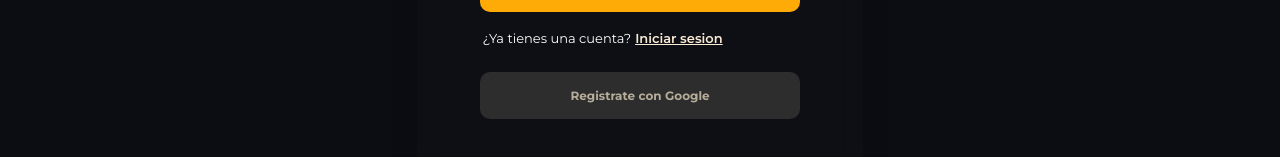
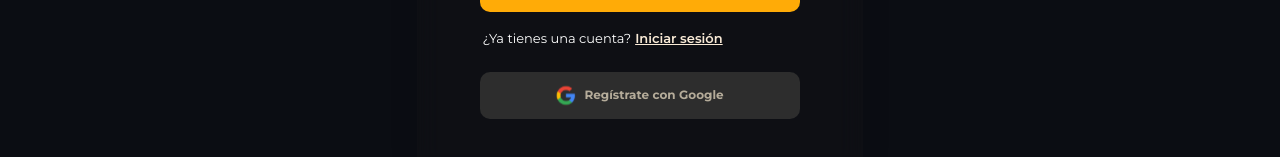
Before and after one commit to Yaguarete4/Fraktal, a React (Vite) app in the folder FrontEnd/Fraktal/: page /login in a window 1280 px wide. Shown: the part 517-674 px from the top of the page. Built offline with nearby package versions, Linux system fonts and the light colour scheme.

Commit message:
logo google

```diff
--- a/FrontEnd/Fraktal/src/components/Login.jsx
+++ b/FrontEnd/Fraktal/src/components/Login.jsx
@@ -1,23 +1,25 @@
-
 import React, { useEffect } from 'react';
 import '../css/login.css';
 import { Link } from 'react-router-dom';
+import logoGoogle from '../img/google.svg';
 
 export const Login = () => {
-
     return (
         <div className="loginContainer">
             <div className="titu">Registrarse</div>
-            <input placeholder="Nombre de usuario" class="input" name="text" type="text"></input>
-            <input placeholder="Mail" class="input" name="text" type="text"></input>
-            <input placeholder="Contraseña" class="input" name="text" type="text"></input>
-            <input placeholder="Confirmar constraseña" class="input" name="text" type="text"></input>
+            <input placeholder="Nombre de usuario" className="input" name="text" type="text"></input>
+            <input placeholder="Mail" className="input" name="text" type="text"></input>
+            <input placeholder="Contraseña" className="input" name="text" type="text"></input>
+            <input placeholder="Confirmar constraseña" className="input" name="text" type="text"></input>
             <button className="regi">Registrarse</button>
             <div className="caja-inicio-sesion">
                 <div className="inicio-sesion">¿Ya tienes una cuenta?</div>
-                <Link to="/signup" className="linki">Iniciar sesion</Link>
+                <Link to="/signup" className="linki">Iniciar sesión</Link>
             </div>
-            <button className="but">Registrate con Google</button>
+            <button className="but">
+                <img src={logoGoogle} alt="Logo de Google" style={{ marginRight: '8px', verticalAlign: 'middle' }} />
+                Regístrate con Google
+            </button>
         </div>
-  );
+    );
 };
--- a/FrontEnd/Fraktal/src/css/login.css
+++ b/FrontEnd/Fraktal/src/css/login.css
@@ -90,3 +90,17 @@
   cursor: pointer;
   border: none;
 }
+::-webkit-scrollbar{
+  width: 9px;
+}
+::-webkit-scrollbar-thumb{
+  background-color: #FFAB07;
+  border-radius: 3px;
+}
+::-webkit-scrollbar-track{
+  background-color: #0B0D13;
+}
+::-webkit-scrollbar-thumb:hover{
+  background: #d38f06;
+  transition: background-color 0.5s ease-in-out;
+}
--- a/FrontEnd/Fraktal/src/css/style.css
+++ b/FrontEnd/Fraktal/src/css/style.css
@@ -210,3 +210,17 @@ header{
   }
   @media (min-width: 1370px){
   }
+  ::-webkit-scrollbar{
+    width: 9px;
+  }
+  ::-webkit-scrollbar-thumb{
+    background-color: #FFAB07;
+    border-radius: 3px;
+  }
+  ::-webkit-scrollbar-track{
+    background-color: #0B0D13;
+  }
+  ::-webkit-scrollbar-thumb:hover{
+    background: #d38f06;
+    transition: background-color 0.5s ease-in-out;
+  }
--- a/FrontEnd/Fraktal/src/css/style1.css
+++ b/FrontEnd/Fraktal/src/css/style1.css
@@ -190,3 +190,17 @@
 }
 @media (min-width: 1370px){
 }
+::-webkit-scrollbar{
+  width: 9px;
+}
+::-webkit-scrollbar-thumb{
+  background-color: #FFAB07;
+  border-radius: 3px;
+}
+::-webkit-scrollbar-track{
+  background-color: #0B0D13;
+}
+::-webkit-scrollbar-thumb:hover{
+  background: #d38f06;
+  transition: background-color 0.5s ease-in-out;
+}
--- a/FrontEnd/Fraktal/src/css/wallet.css
+++ b/FrontEnd/Fraktal/src/css/wallet.css
@@ -0,0 +1,14 @@
+::-webkit-scrollbar{
+  width: 9px;
+}
+::-webkit-scrollbar-thumb{
+  background-color: #FFAB07;
+  border-radius: 3px;
+}
+::-webkit-scrollbar-track{
+  background-color: #0B0D13;
+}
+::-webkit-scrollbar-thumb:hover{
+  background: #d38f06;
+  transition: background-color 0.5s ease-in-out;
+}
```
Also changed, not shown: FrontEnd/Fraktal/src/img/google.svg (added).
